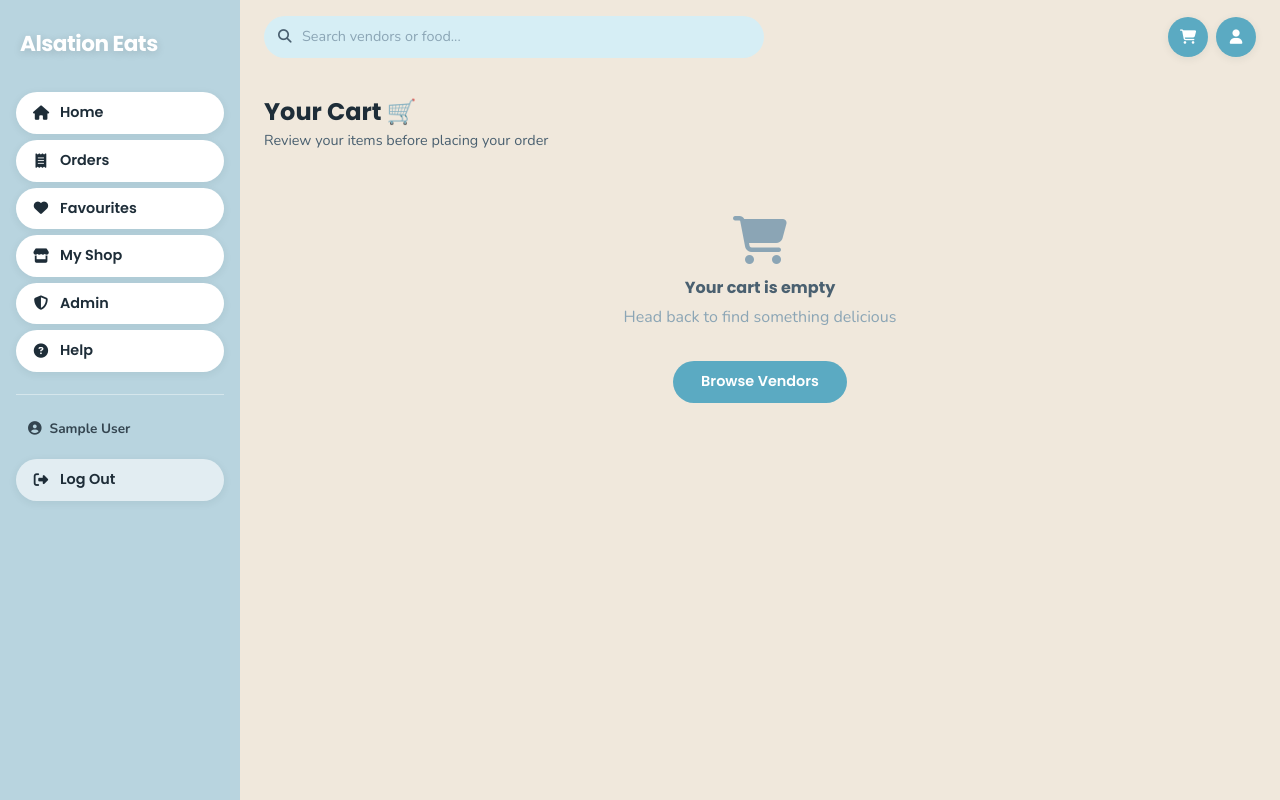
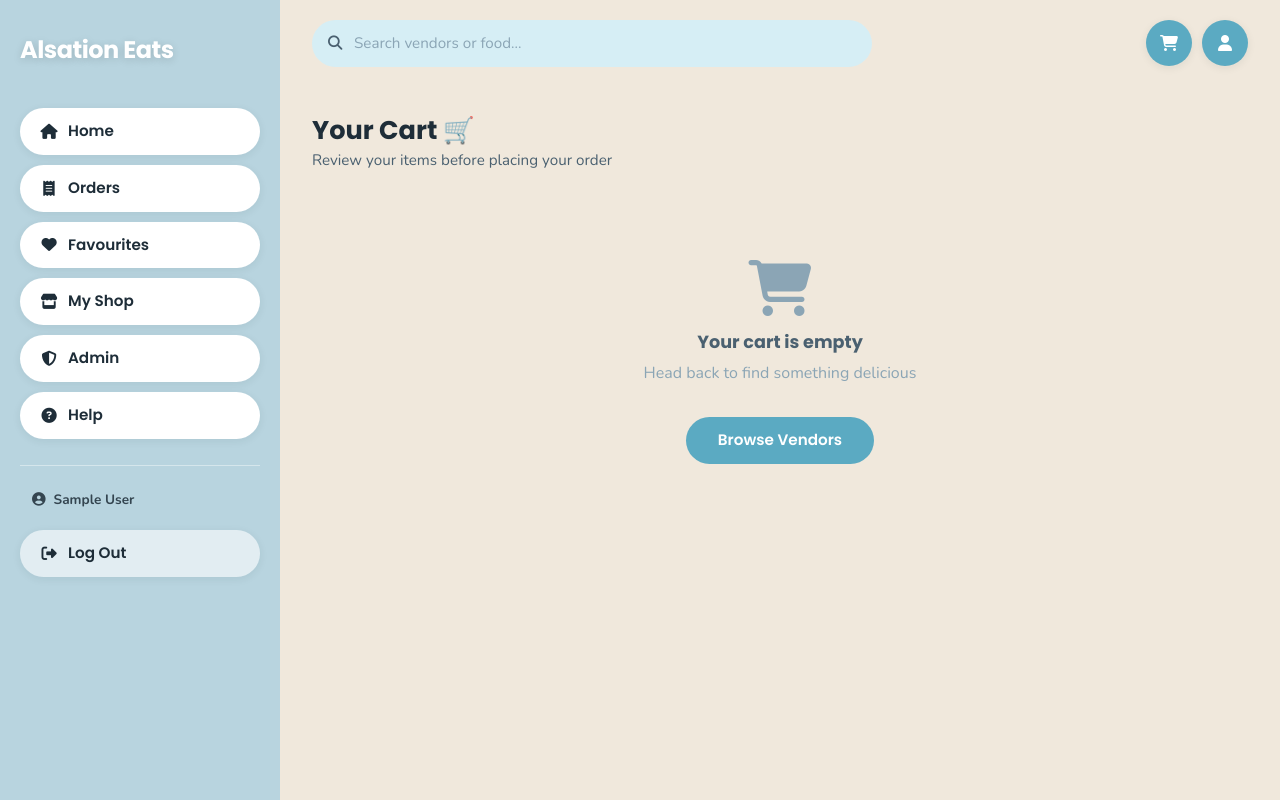
Before and after one commit to 1AnonyK/alsationeats, a PHP site: page //cart.php in a window 1280 px wide. Run offline with PHP 8.4, Linux system fonts and the light colour scheme; the visitor is signed in with stand-in values (Sample User, id 1); data that the repository does not hold is empty.

Commit message:
Restore original CSS values for layout adjustments
Restored various CSS properties to their original values for improved layout and spacing.

```diff
--- a/assets/css/style.css
+++ b/assets/css/style.css
@@ -1,7 +1,7 @@
 /* ── CSS Variables ─────────────────────────────────────────── */
 :root {
   --sidebar-bg:    #B8D4DF;
-  --sidebar-w:     240px;     /* Shrunk from 280px */
+  --sidebar-w:     280px;     /* Restored from 240px */
   --main-bg:       #F0E8DC;
   --teal:          #5BAAC2;
   --teal-dark:     #4191A8;
@@ -59,7 +59,7 @@ a:hover { color: var(--teal-dark); }
   background: var(--sidebar-bg);
   display: flex;
   flex-direction: column;
-  padding: 28px 16px 20px;    /* Shrunk internal padding */
+  padding: 32px 20px 24px;    /* Restored padding */
   position: fixed;
   top: 0;
   left: 0;
@@ -68,14 +68,13 @@ a:hover { color: var(--teal-dark); }
 }
 
 .sidebar-logo {
-  margin-bottom: 32px;        /* Shrunk spacing */
-  padding-left: 4px;
+  margin-bottom: 40px;        /* Restored margin */
 }
 
 .logo-text {
   font-family: 'Poppins', sans-serif;
   font-weight: 800;
-  font-size: 1.35rem;         /* Scaled down */
+  font-size: 1.5rem;          /* Restored size */
   color: #FFFFFF;
   letter-spacing: -0.5px;
   text-shadow: 0 2px 8px rgba(0,0,0,.15);
@@ -84,7 +83,7 @@ a:hover { color: var(--teal-dark); }
 .sidebar-nav {
   display: flex;
   flex-direction: column;
-  gap: 6px;                   /* Tighter list gaps */
+  gap: 10px;                  /* Restored gap */
   flex: 1;
 }
 
@@ -92,13 +91,13 @@ a:hover { color: var(--teal-dark); }
   display: flex;
   align-items: center;
   gap: 10px;
-  padding: 10px 16px;         /* Slimmer buttons */
+  padding: 12px 20px;         /* Restored padding */
   border-radius: var(--radius-pill);
   background: var(--pill-bg);
   color: var(--text-dark);
   font-family: 'Poppins', sans-serif;
   font-weight: 600;
-  font-size: .9rem;           /* Smaller text */
+  font-size: .95rem;          /* Restored font size */
   transition: var(--transition);
   box-shadow: var(--shadow-sm);
   text-decoration: none;
@@ -154,14 +148,14 @@ a:hover { color: var(--teal-dark); }
   display: flex;
   align-items: center;
   gap: 16px;
-  padding: 16px 24px;         /* Shrunk top bar height */
+  padding: 20px 32px;         /* Restored top bar size */
   background: var(--main-bg);
   position: sticky;
   top: 0;
   z-index: 50;
 }
 
-.search-form { flex: 1; max-width: 500px; }
+.search-form { flex: 1; max-width: 560px; }
 
 .search-wrap {
   position: relative;
@@ -171,20 +165,20 @@ a:hover { color: var(--teal-dark); }
 
 .search-icon {
   position: absolute;
-  left: 14px;
+  left: 16px;
   color: var(--text-mid);
-  font-size: .85rem;
+  font-size: .9rem;
 }
 
 .search-input {
   width: 100%;
-  padding: 10px 16px 10px 38px; /* Slimmer input */
+  padding: 12px 20px 12px 42px; /* Restored size */
   border: none;
   border-radius: var(--radius-pill);
   background: var(--teal-light);
   color: var(--text-dark);
   font-family: 'Nunito', sans-serif;
-  font-size: .9rem;
+  font-size: .95rem;
   outline: none;
   transition: var(--transition);
 }
@@ -198,20 +192,20 @@ a:hover { color: var(--teal-dark); }
 
 .top-actions {
   display: flex;
-  gap: 8px;
+  gap: 10px;
   margin-left: auto;
 }
 
 .action-btn {
-  width: 40px;                /* Shrunk from 46px */
-  height: 40px;
+  width: 46px;                /* Restored size */
+  height: 46px;
   border-radius: 50%;
   background: var(--teal);
   color: #fff;
   display: flex;
   align-items: center;
   justify-content: center;
-  font-size: .9rem;
+  font-size: 1rem;
   position: relative;
   transition: var(--transition);
   box-shadow: var(--shadow-sm);
@@ -244,27 +238,27 @@ a:hover { color: var(--teal-dark); }
 
 /* ── Page Content ──────────────────────────────────────────── */
 .page-content {
-  padding: 24px 24px 32px;    /* Shrunk page edges */
+  padding: 28px 32px 40px;    /* Restored page padding */
   flex: 1;
 }
 
 .page-title {
-  font-size: 1.5rem;
+  font-size: 1.6rem;
   color: var(--text-dark);
   margin-bottom: 4px;
 }
 
 .page-subtitle {
   color: var(--text-mid);
-  font-size: .9rem;
-  margin-bottom: 24px;
+  font-size: .95rem;
+  margin-bottom: 28px;
 }
 
 /* ── Vendor Cards (Home) ───────────────────────────────────── */
 .vendor-grid {
   display: grid;
-  grid-template-columns: repeat(auto-fill, minmax(220px, 1fr));
-  gap: 20px;                  /* Compact grid */
+  grid-template-columns: repeat(auto-fill, minmax(240px, 1fr)); /* Restored min width */
+  gap: 24px;                  /* Restored gap */
 }
 
 .vendor-card {
@@ -404,10 +397,10 @@ a:hover { color: var(--teal-dark); }
   color: #fff;
   border: none;
   border-radius: var(--radius-pill);
-  padding: 10px 28px;
+  padding: 12px 32px;
   font-family: 'Poppins', sans-serif;
   font-weight: 600;
-  font-size: .9rem;
+  font-size: .95rem;
   cursor: pointer;
   transition: var(--transition);
   text-decoration: none;
@@ -791,25 +769,25 @@ a:hover { color: var(--teal-dark); }
 }
 
 .upload-zone:hover { background: var(--teal-light); }
-.upload-zone i { font-size: 2rem; color: var(--teal); margin-bottom: 8px; }
+.upload-zone i { font-size: 2.5rem; color: var(--teal); margin-bottom: 12px; }
 
 /* ── Empty state ───────────────────────────────────────────── */
 .empty-state {
   text-align: center;
-  padding: 40px 20px;
+  padding: 60px 20px;
   color: var(--text-light);
 }
 
-.empty-state i { font-size: 3rem; margin-bottom: 14px; }
-.empty-state h4 { font-size: 1rem; color: var(--text-mid); margin-bottom: 8px; }
+.empty-state i { font-size: 3.5rem; margin-bottom: 16px; }
+.empty-state h4 { font-size: 1.1rem; color: var(--text-mid); margin-bottom: 8px; }
 
 /* ── Vendor page header ────────────────────────────────────── */
 .vendor-hero {
   position: relative;
-  height: 200px; /* Shrunk from 220px */
+  height: 220px;
   border-radius: var(--radius-lg);
   overflow: hidden;
-  margin-bottom: 24px;
+  margin-bottom: 28px;
 }
 
 .vendor-hero-img {
```
Also changed, not shown: other parts of assets/css/style.css (+90 -116 lines).
